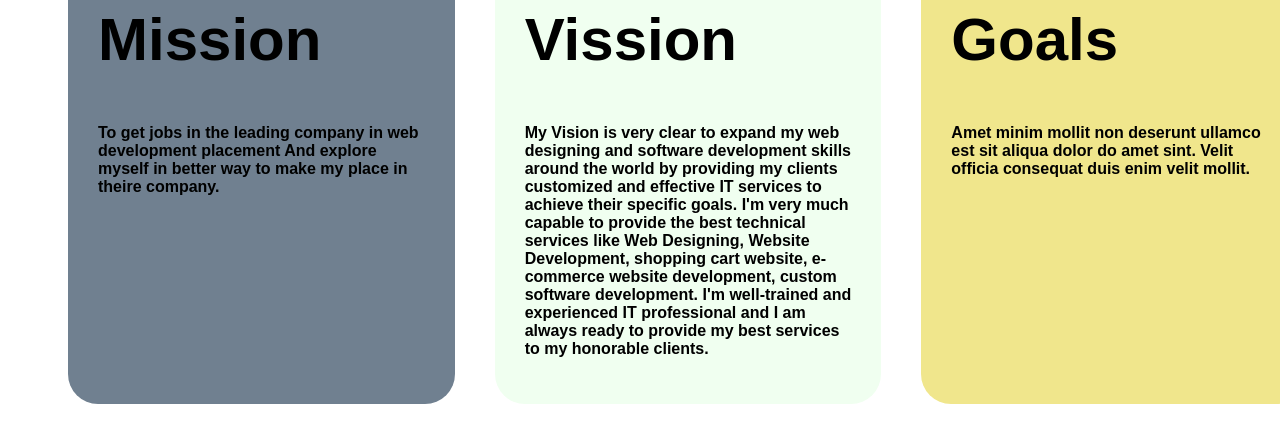
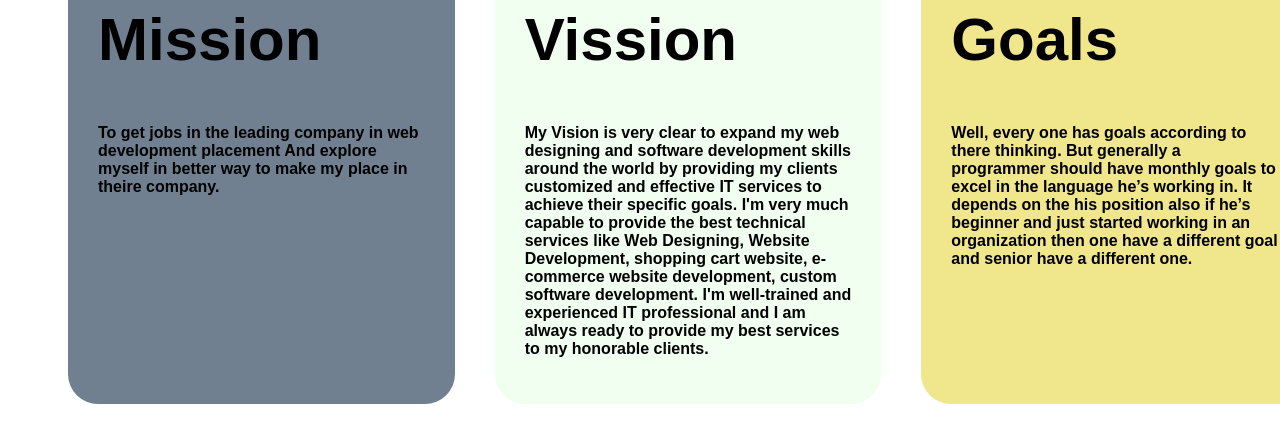
Before and after one commit to Mossahid123/First-assignment, a plain HTML site: page index.html in a window 1280 px wide. Shown: the part 1440-1882 px from the top of the page. Drawn offline with Linux system fonts and the light colour scheme.

Commit message:
goals updated

```diff
--- a/index.html
+++ b/index.html
@@ -40,10 +40,7 @@
                 <div class="illustrator3">
                     <img src="images/illustrator-3.png" alt="">
                     <h1>Goals</h1>
-                    <p>Amet minim mollit non deserunt
-                       ullamco est sit aliqua dolor do amet
-                       sint. Velit officia consequat duis enim
-                       velit mollit.</p>
+                    <p>Well, every one has goals according to there thinking. But generally a programmer should have monthly goals to excel in the language he’s working in. It depends on the his position also if he’s beginner and just started working in an organization then one have a different goal and senior have a different one.</p>
                 </div>
             </div>
     </section>
```
